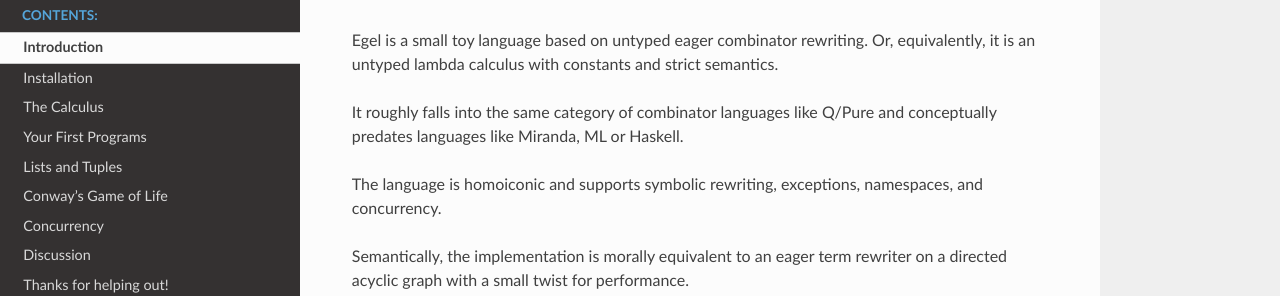
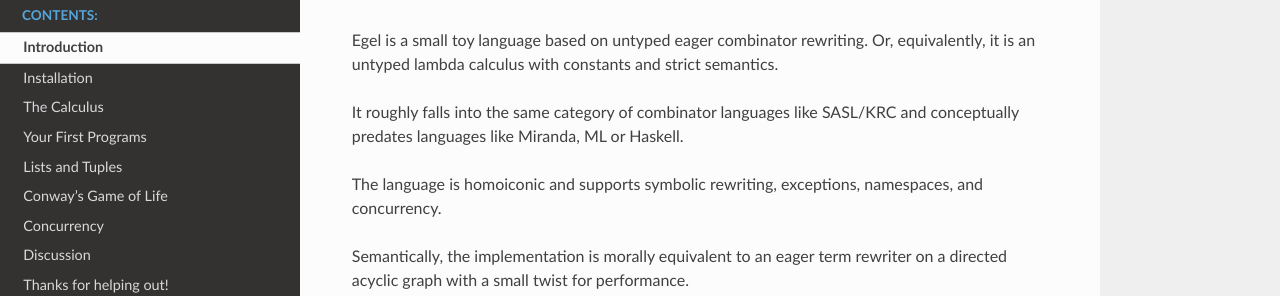
Before and after one commit to egel-lang/egel-docs, a Sphinx documentation site: the page built from source/intro.rst, in a window 1280 px wide and 960 px high. Shown: the part 131-427 px from the top of the window. Built offline with Sphinx 7.4.7 and the Read the Docs theme 2.0.0, drawn with Linux system fonts in a browser that asks for light colours.

Commit message:
Update intro.rst

```diff
--- a/source/intro.rst
+++ b/source/intro.rst
@@ -4,7 +4,7 @@ Introduction
 Egel is a small toy language based on untyped eager combinator rewriting. Or,
 equivalently, it is an untyped lambda calculus with constants and strict semantics.
 
-It roughly falls into the same category of combinator languages like Q/Pure and conceptually
+It roughly falls into the same category of combinator languages like SASL/KRC and conceptually
 predates languages like Miranda, ML or Haskell.
 
 The language is homoiconic and supports symbolic rewriting,
```
